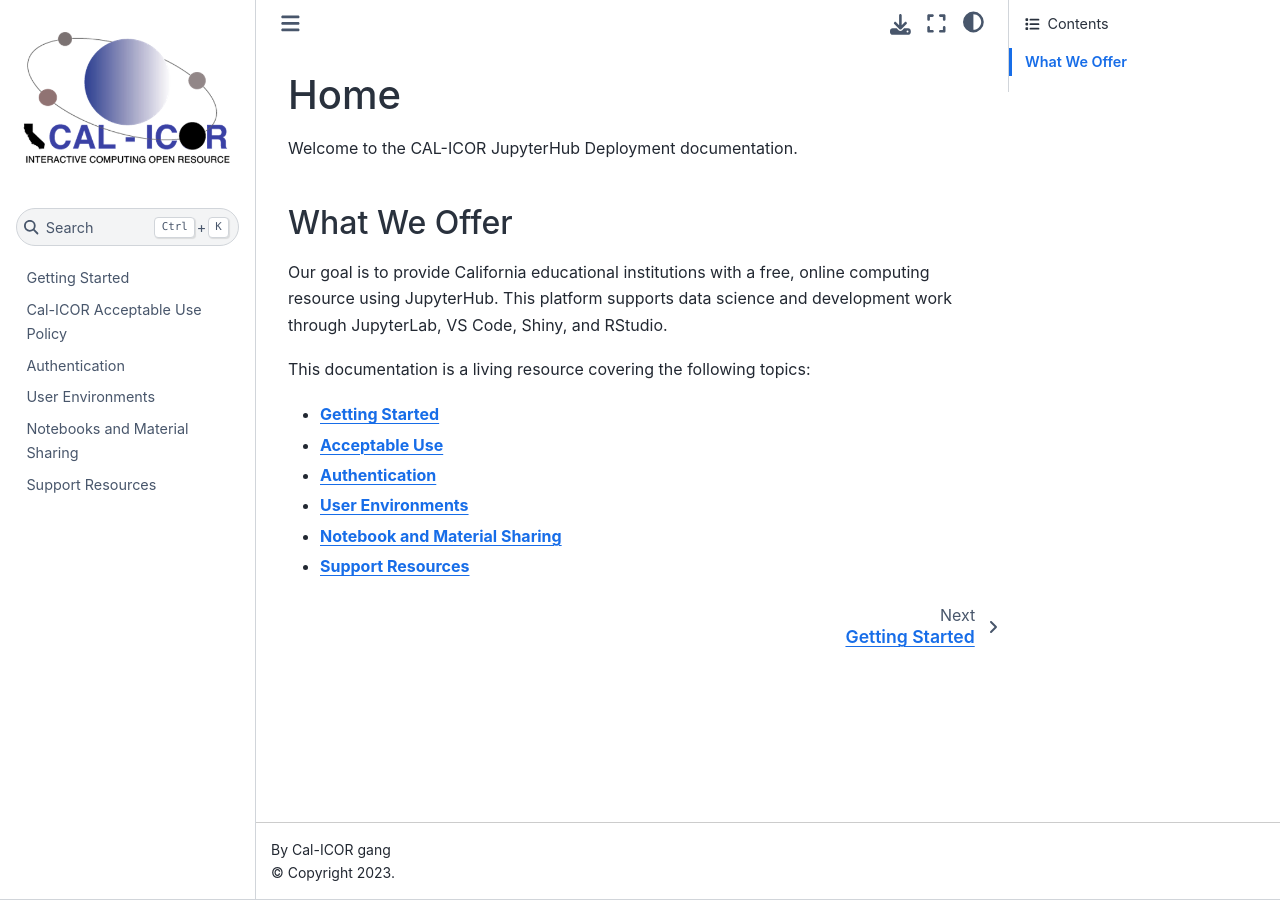
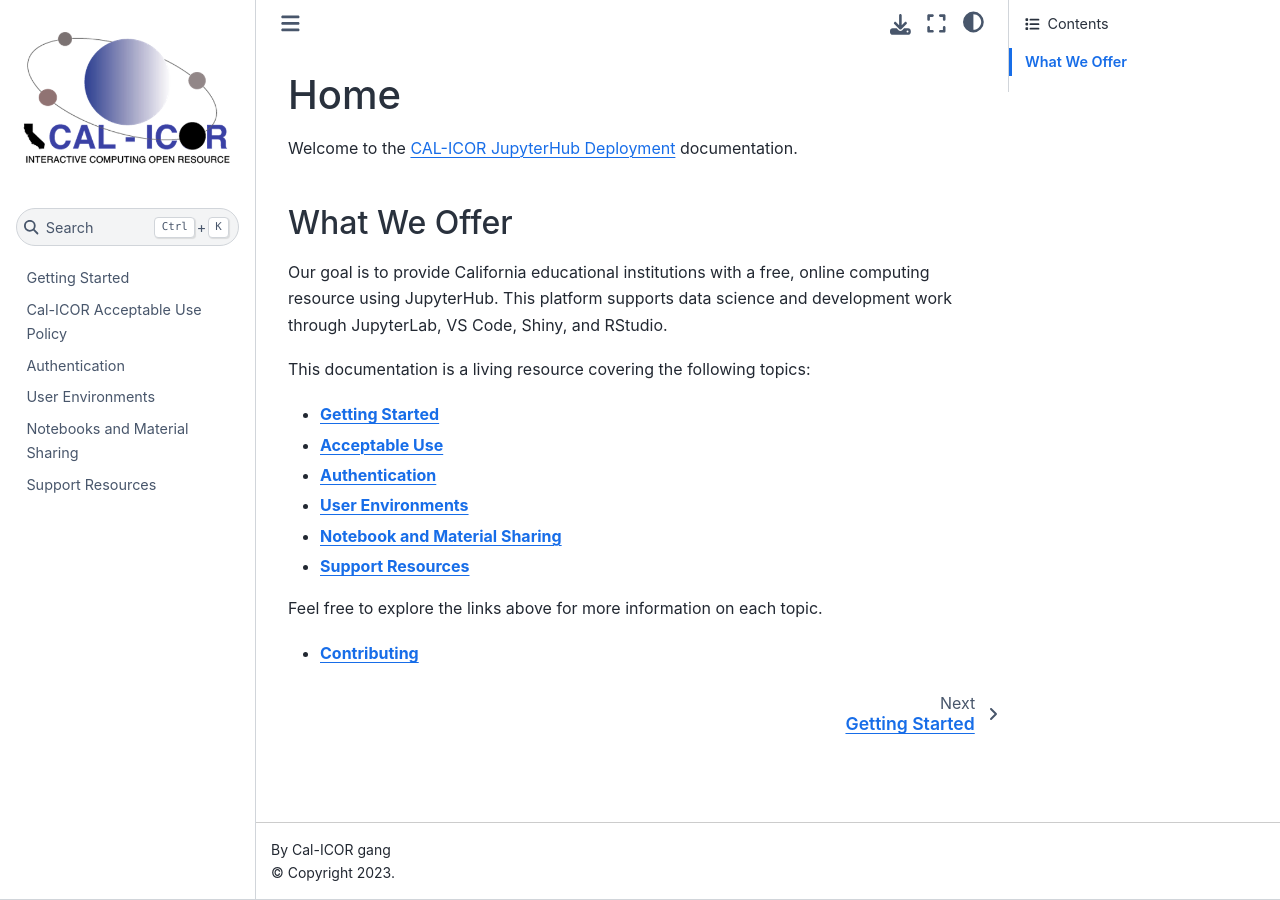
Before and after one commit to shaneknapp/docs, a Jupyter Book: the page built from content/index.md, in a window 1280 px wide. Built offline with Jupyter Book 1.0.4 settings and Sphinx 7.4.7 and the Sphinx Book theme 1.1.4, drawn with Linux system fonts in a browser that asks for light colours.

Commit message:
more wordsmithing

```diff
--- a/content/index.md
+++ b/content/index.md
@@ -1,9 +1,12 @@
 # Home
 
-Welcome to the CAL-ICOR JupyterHub Deployment documentation.
+Welcome to the [CAL-ICOR JupyterHub Deployment](https://cal-icor.org)
+documentation.
 
 ## What We Offer
-Our goal is to provide California educational institutions with a free, online computing resource using JupyterHub. This platform supports data science and development work through JupyterLab, VS Code, Shiny, and RStudio.
+Our goal is to provide California educational institutions with a free, online
+computing resource using JupyterHub. This platform supports data science and
+development work through JupyterLab, VS Code, Shiny, and RStudio.
 
 This documentation is a living resource covering the following topics:
 - **[Getting Started](getting_started)**
@@ -12,3 +15,6 @@ This documentation is a living resource covering the following topics:
 - **[User Environments](user_environments)**
 - **[Notebook and Material Sharing](notebooks_materials)**
 - **[Support Resources](support_resources)**
+
+Feel free to explore the links above for more information on each topic.
+- **[Contributing](https://github.com/cal-icor/docs)**
```
